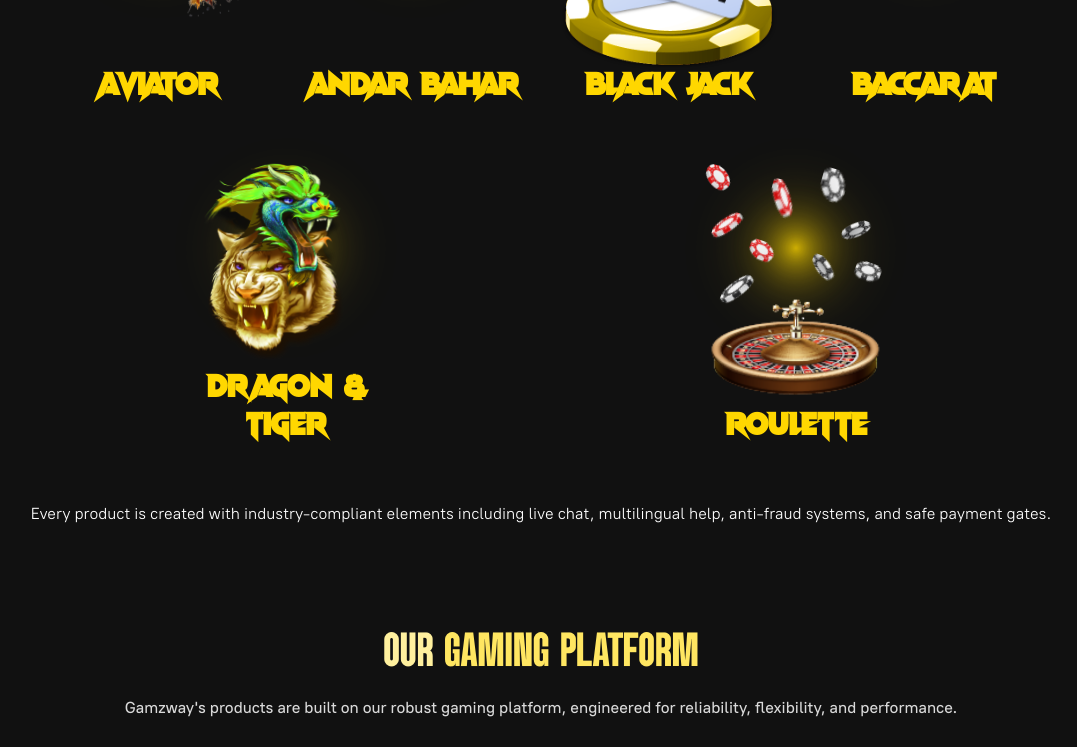
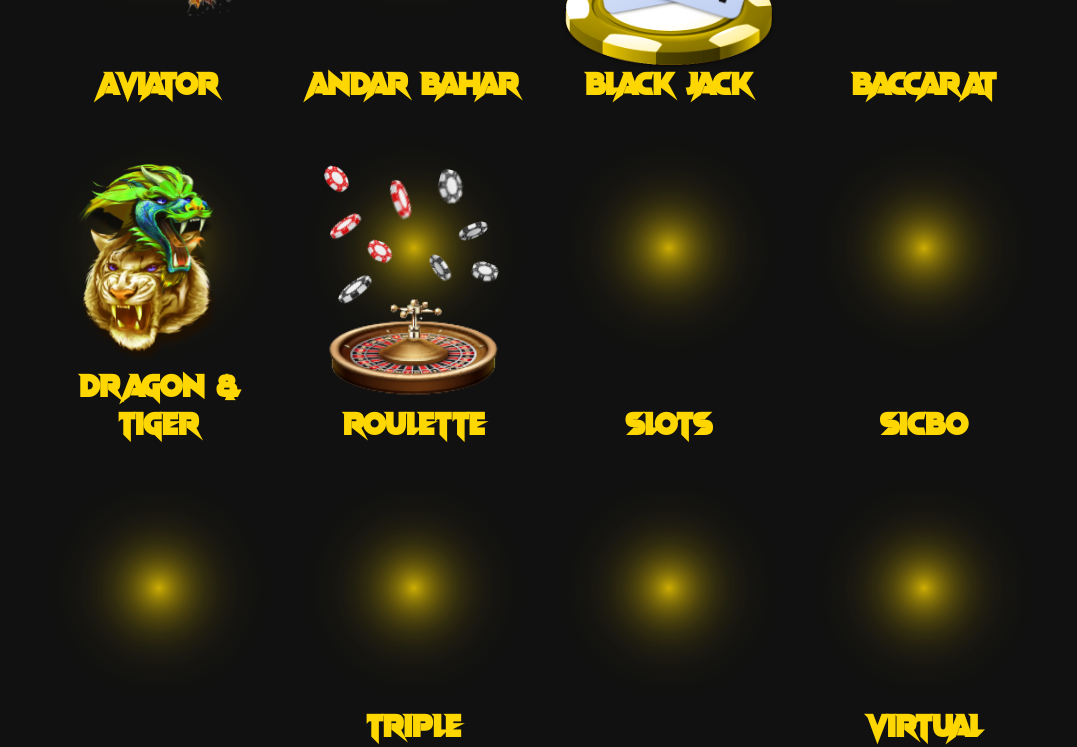
Before and after one commit to amank037/gamzway, a React (Vite) app: page / in a window 1280 px wide. Shown: the part 1820-2567 px from the top of the page, without its empty margins (99-1176 px from the left). Built offline with nearby package versions, Linux system fonts and the light colour scheme.

Commit message:
updated the icons with higher resolutions in products grid

```diff
--- a/src/components/ProductGrid/ProductGrid.jsx
+++ b/src/components/ProductGrid/ProductGrid.jsx
@@ -331,7 +331,65 @@ function ProductGrid() {
         </a>
       </div>
 
+      <div className='product-grid-item'>
+        <a href="">
+          <div className="image-stack">
+            <img src="/ProductImages/poker/poker-bg.png" alt="Poker bg" className="stack-img poker-stack-bg" />
+            <img src="/ProductImages/poker/poker-glow.png" alt="Poker Glow" className="stack-img poker-stack-glow" />
+            <h1 className='stack-img poker-stack-text product-title'>SLOTS</h1>
+          </div>
+        </a>
+      </div>
 
+      <div className='product-grid-item'>
+        <a href="">
+          <div className="image-stack">
+            <img src="/ProductImages/poker/poker-bg.png" alt="Poker bg" className="stack-img poker-stack-bg" />
+            <img src="/ProductImages/poker/poker-glow.png" alt="Poker Glow" className="stack-img poker-stack-glow" />
+            <h1 className='stack-img poker-stack-text product-title'>SICBO</h1>
+          </div>
+        </a>
+      </div>
+
+      <div className='product-grid-item'>
+        <a href="">
+          <div className="image-stack">
+            <img src="/ProductImages/poker/poker-bg.png" alt="Poker bg" className="stack-img poker-stack-bg" />
+            <img src="/ProductImages/poker/poker-glow.png" alt="Poker Glow" className="stack-img poker-stack-glow" />
+            <h1 className='stack-img poker-stack-text product-title'>KENO</h1>
+          </div>
+        </a>
+      </div>
+
+      <div className='product-grid-item'>
+        <a href="">
+          <div className="image-stack">
+            <img src="/ProductImages/poker/poker-bg.png" alt="Poker bg" className="stack-img poker-stack-bg" />
+            <img src="/ProductImages/poker/poker-glow.png" alt="Poker Glow" className="stack-img poker-stack-glow" />
+            <h1 className='stack-img poker-stack-text product-title'>TRIPLE CHANCE</h1>
+          </div>
+        </a>
+      </div>
+
+      <div className='product-grid-item'>
+        <a href="">
+          <div className="image-stack">
+            <img src="/ProductImages/poker/poker-bg.png" alt="Poker bg" className="stack-img poker-stack-bg" />
+            <img src="/ProductImages/poker/poker-glow.png" alt="Poker Glow" className="stack-img poker-stack-glow" />
+            <h1 className='stack-img poker-stack-text product-title'>8 BALL POOL</h1>
+          </div>
+        </a>
+      </div>
+
+      <div className='product-grid-item'>
+        <a href="">
+          <div className="image-stack">
+            <img src="/ProductImages/poker/poker-bg.png" alt="Poker bg" className="stack-img poker-stack-bg" />
+            <img src="/ProductImages/poker/poker-glow.png" alt="Poker Glow" className="stack-img poker-stack-glow" />
+            <h1 className='stack-img poker-stack-text product-title'>VIRTUAL HORSE</h1>
+          </div>
+        </a>
+      </div>
 
     </div>
   )
```
